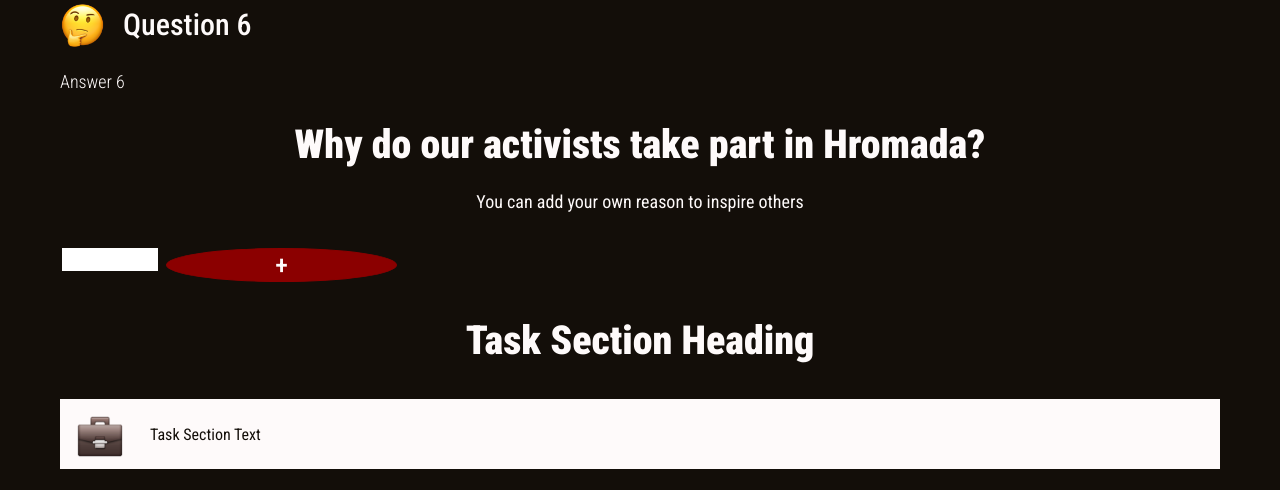
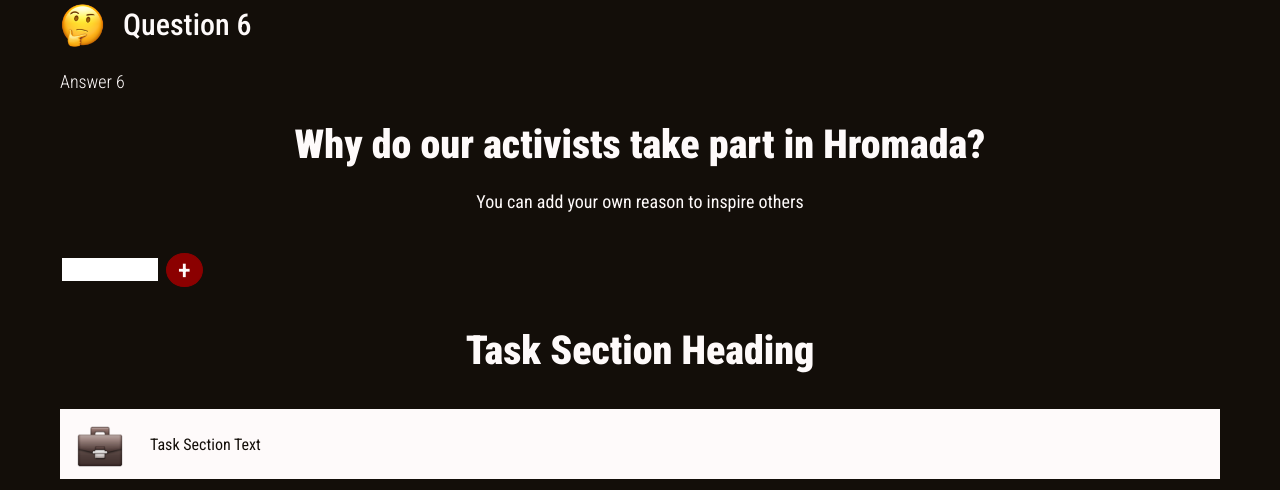
Before and after one commit to hromadianka/hromada, a Django app: page / in a window 1280 px wide. Shown: the part 987-1477 px from the top of the page. Run offline with Django 5.2, Linux system fonts and the light colour scheme; data that the repository does not hold is empty; parts of the project's set-up code (start-up, migrations or seed data) failed here and were passed over; some libraries are stand-ins or nearby versions.

Commit message:
Fix visual bug on the home page

```diff
--- a/home/templates/home_page.html
+++ b/home/templates/home_page.html
@@ -110,8 +110,8 @@
             <div class="card">{{ reason.text }}</div>
             {% endfor %}
             <form id="reasonForm" style="display: flex; align-items: center; gap: 6px">
-                <input type="text" name="reason_text" class="form-field" style="padding: 1px 8px;" required />
-                <button type="submit" class="button" style="border-radius: 50%; width: min-content; height: min-content; padding: 1px 11px; font-size: 26px">+</button>
+                <input type="text" name="reason_text" class="form-field" style="padding: 1px 8px; margin-top: 10px" required />
+                <button type="submit" class="button" style="border-radius: 50%; width: min-content; height: min-content; padding: 1px 11px; font-size: 26px; min-width: 0">+</button>
             </form>
 
             <div id="reasonModal" class="modal" style="display: none;">
```
